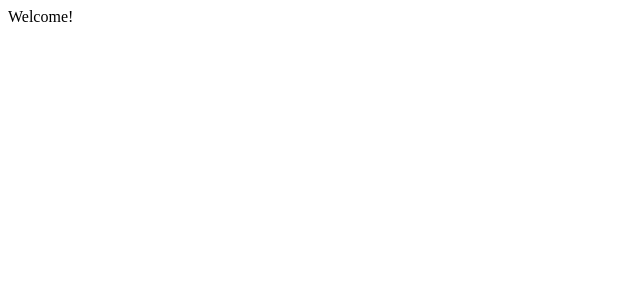
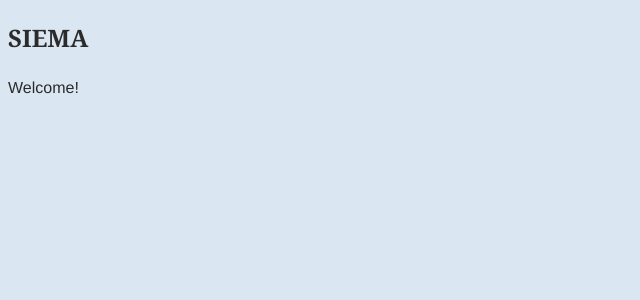
Before and after one commit to WojciechBarczynski/BITE_HACK, a React (Create React App) app in the folder reactapp/: page / in a window 1280 px wide. Shown: the top 300 px of the page, without its empty margins (0-640 px from the left). Built offline with nearby package versions, Linux system fonts and the light colour scheme.

Commit message:
some basic stuff

```diff
--- a/reactapp/src/App.js
+++ b/reactapp/src/App.js
@@ -1,8 +1,10 @@
-import HomeComponent from './components/home'
+import MainComponent from './components/main'
 
 function App() {
   return (
-    <HomeComponent></HomeComponent>
+    <>
+      <MainComponent />
+    </>
   );
 }
 
--- /dev/null
+++ b/reactapp/src/components/main.js
@@ -0,0 +1,15 @@
+import React from 'react';
+import '../style/main.css';
+import NavbarComponent from './navbar';
+import HomeComponent from './home';
+
+const MainComponent = () => {
+    return (
+        <>
+            <NavbarComponent />
+            <HomeComponent />
+        </>
+    );
+};
+
+export default MainComponent;
--- /dev/null
+++ b/reactapp/src/components/navbar.js
@@ -0,0 +1,11 @@
+import React from 'react';
+
+const NavbarComponent = () => {
+    return (
+        <div>
+            <h2>SIEMA</h2>
+        </div>
+    );
+};
+
+export default NavbarComponent;
--- /dev/null
+++ b/reactapp/src/style/main.css
@@ -0,0 +1,12 @@
+body {
+    background-color: #dae7f2;
+    font-family: 'Helvetica', 'Arial', 'Open Sans', sans-serif;
+    font-size: 16px;
+    color: #2b2b2b;
+    line-height: 1.5;
+}
+
+h1, h2, h3 {
+    font-family: 'Georgia', 'Times New Roman', serif;
+    font-weight: bold;
+}
```
